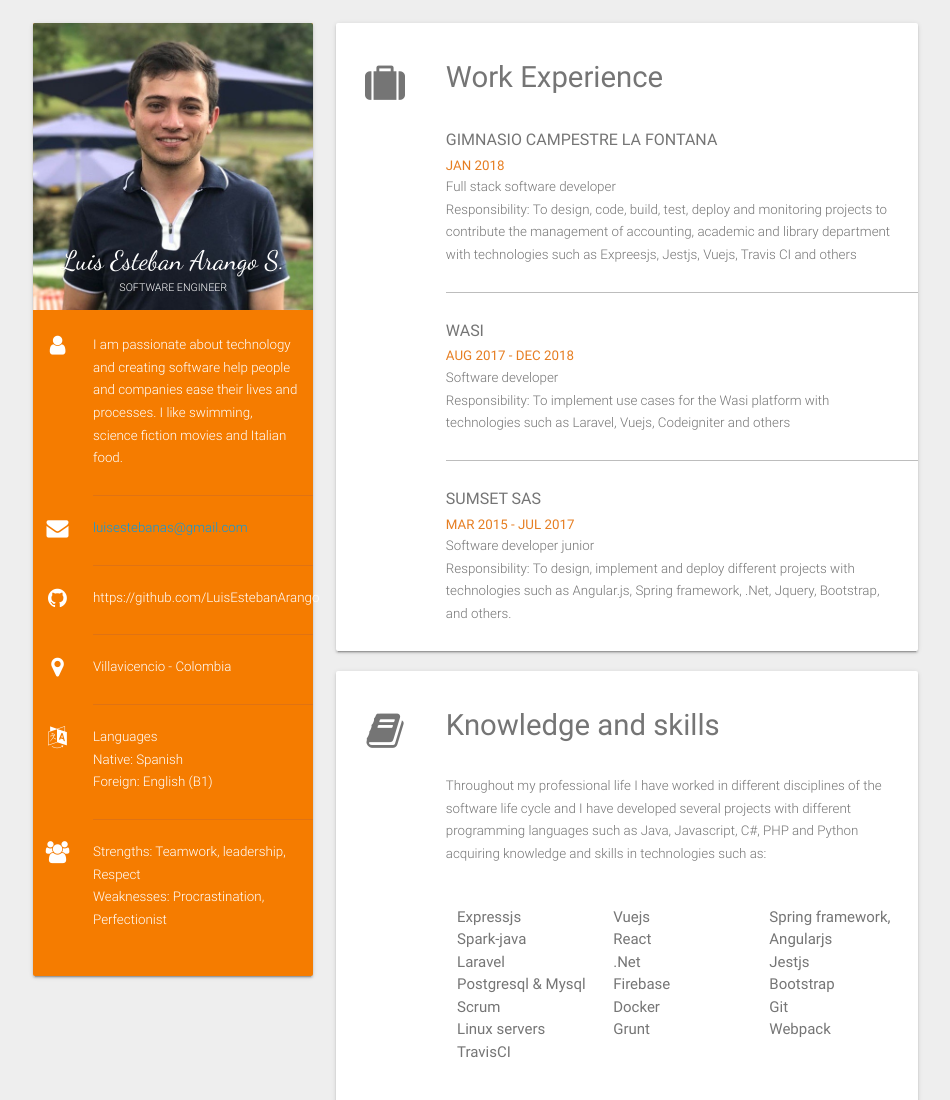
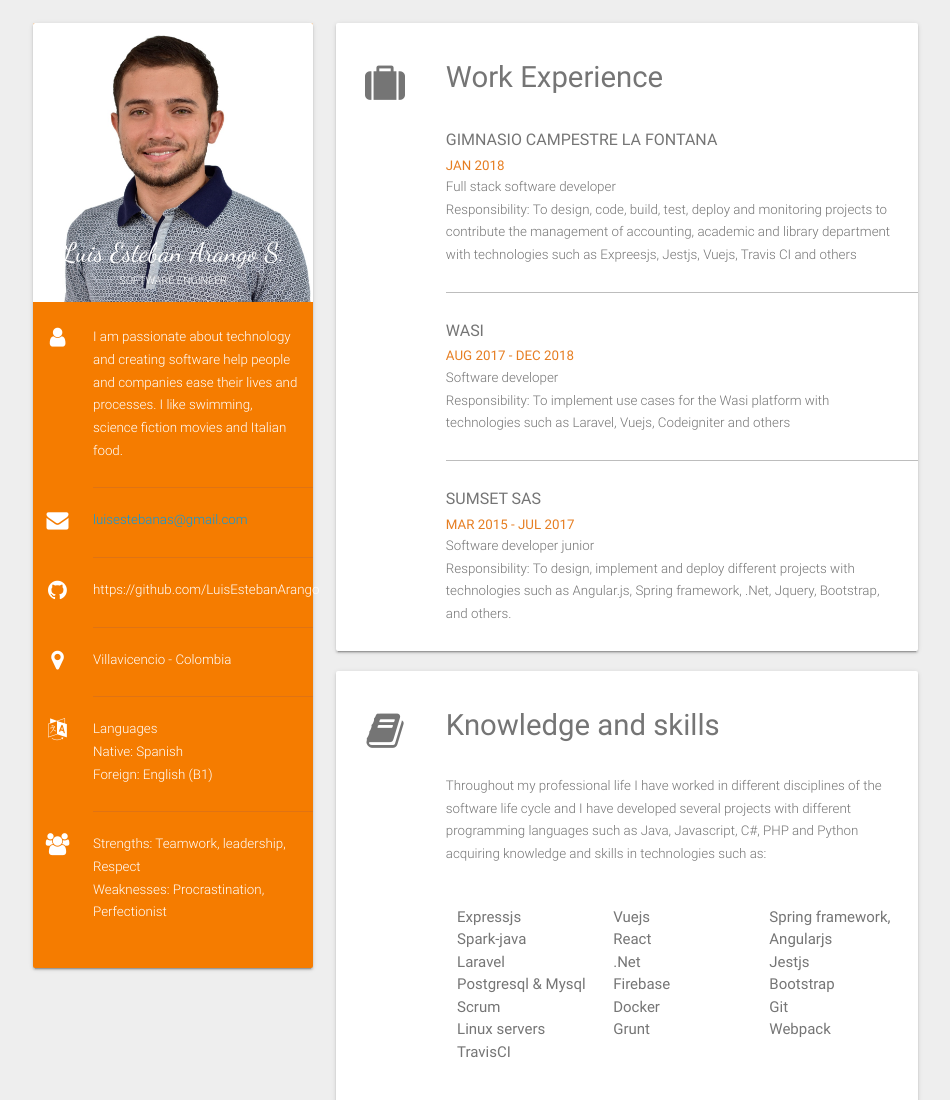
Before and after one commit to LuisEstebanArango/LuisEstebanArango.github.io, a plain HTML site: page index.html in a window 1280 px wide. Shown: the top 1100 px of the page, without its empty margins (170-1120 px from the left). Drawn offline with nearby package versions, Linux system fonts and the light colour scheme.

Commit message:
Update index.html

```diff
--- a/index.html
+++ b/index.html
@@ -138,7 +138,7 @@
         <div class="col l4 m12 s12 sidebar">
           <div class="card orange darken-2">
             <div class="card-image">
-              <img src="https://github.com/LuisEstebanArango/LuisEstebanArango.github.io/blob/master/imagen.jpg?raw=true">
+              <img src="https://github.com/LuisEstebanArango/LuisEstebanArango.github.io/blob/master/imagen2.jpg?raw=true">
               <span class="card-title">Luis Esteban Arango S. <br> <span class="card-subtitle">SOFTWARE ENGINEER</span>  </span>
             </div>
             <div class="card-content" style="padding-right: 0px;padding-left: 0px;">
```
